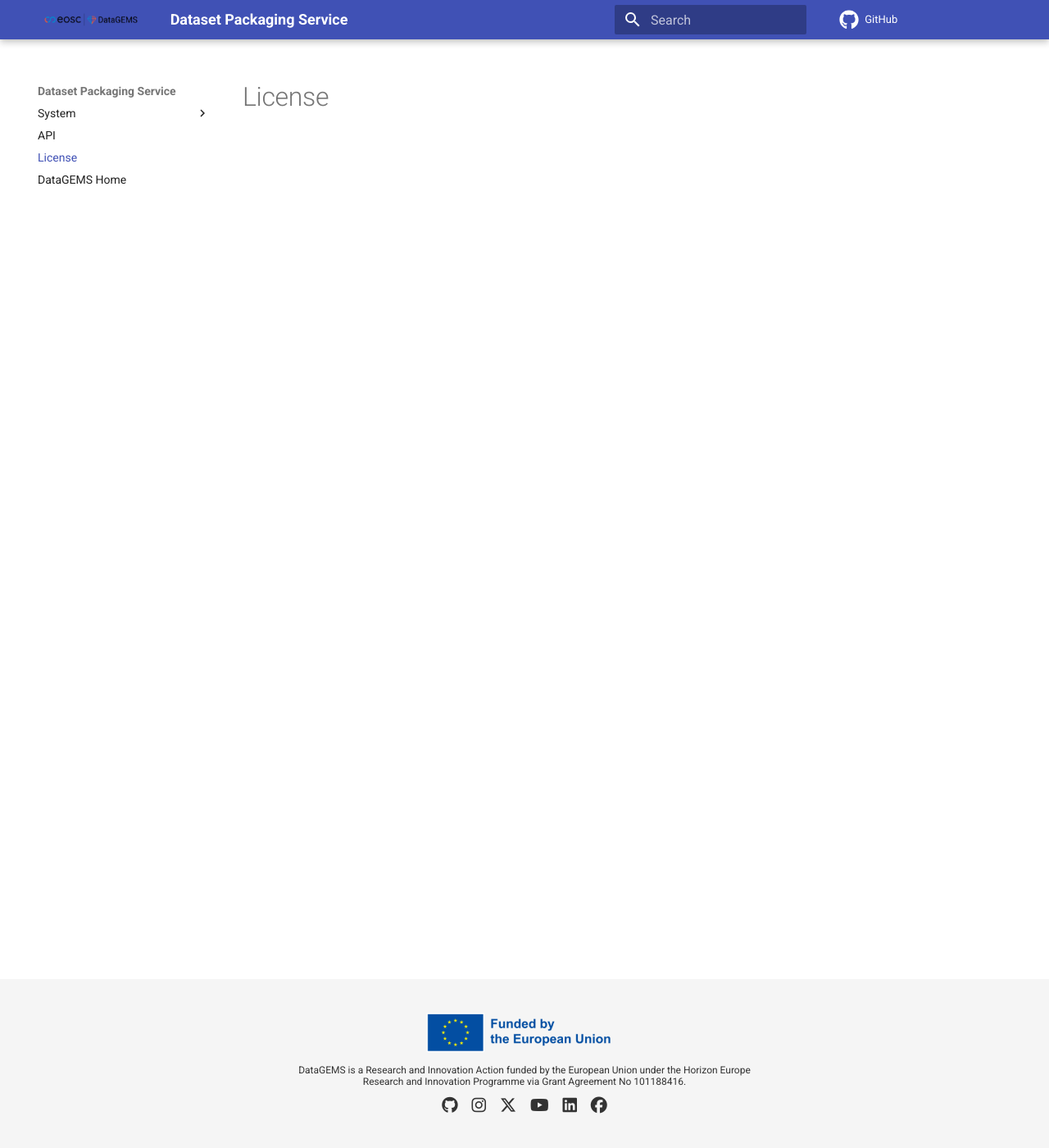
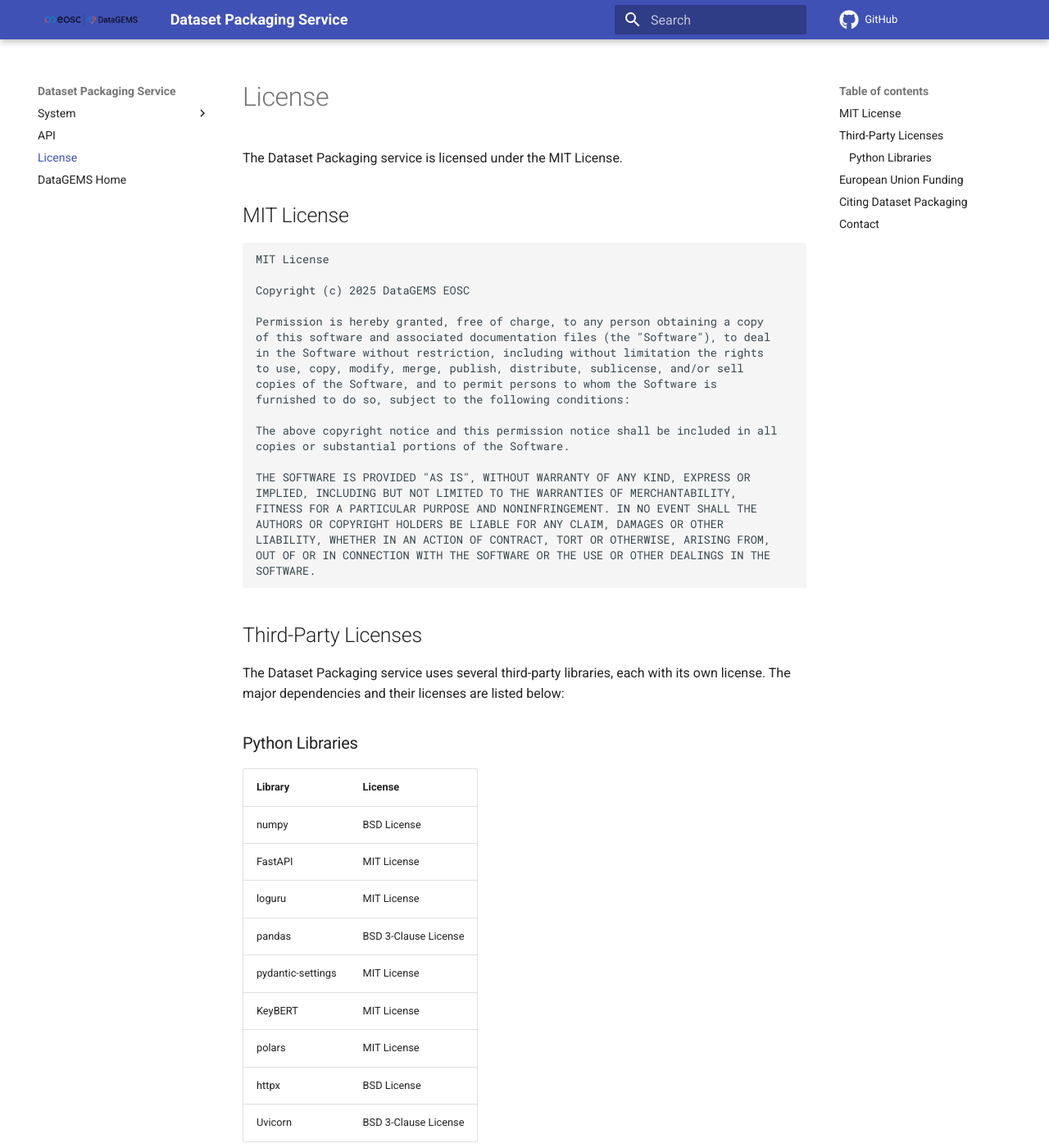
Before and after one commit to datagems-eosc/dataset-packaging-docs, an MkDocs documentation site: the page built from docs/source/license.md, in a window 1280 px wide and 1400 px high. Shown: the whole window at 82% size. Built offline with MkDocs 1.6.1 and Material for MkDocs 9.7.7, drawn with Linux system fonts in a browser that asks for light colours; comment, search, counter and statistics services are not loaded; the version menu is left out; some of the changed text lies outside the part shown.

Commit message:
update licence

````diff
--- a/docs/source/license.md
+++ b/docs/source/license.md
@@ -1 +1,80 @@
 # License
+
+The Dataset Packaging service is licensed under the MIT License.
+
+## MIT License
+
+```
+MIT License
+
+Copyright (c) 2025 DataGEMS EOSC
+
+Permission is hereby granted, free of charge, to any person obtaining a copy
+of this software and associated documentation files (the "Software"), to deal
+in the Software without restriction, including without limitation the rights
+to use, copy, modify, merge, publish, distribute, sublicense, and/or sell
+copies of the Software, and to permit persons to whom the Software is
+furnished to do so, subject to the following conditions:
+
+The above copyright notice and this permission notice shall be included in all
+copies or substantial portions of the Software.
+
+THE SOFTWARE IS PROVIDED "AS IS", WITHOUT WARRANTY OF ANY KIND, EXPRESS OR
+IMPLIED, INCLUDING BUT NOT LIMITED TO THE WARRANTIES OF MERCHANTABILITY,
+FITNESS FOR A PARTICULAR PURPOSE AND NONINFRINGEMENT. IN NO EVENT SHALL THE
+AUTHORS OR COPYRIGHT HOLDERS BE LIABLE FOR ANY CLAIM, DAMAGES OR OTHER
+LIABILITY, WHETHER IN AN ACTION OF CONTRACT, TORT OR OTHERWISE, ARISING FROM,
+OUT OF OR IN CONNECTION WITH THE SOFTWARE OR THE USE OR OTHER DEALINGS IN THE
+SOFTWARE.
+```
+
+## Third-Party Licenses
+
+The Dataset Packaging service uses several third-party libraries, each with its own license. The major dependencies and their licenses are listed below:
+
+### Python Libraries
+
+| Library           | License              |
+| ----------------- | -------------------- |
+| numpy             | BSD License          |
+| FastAPI           | MIT License          |
+| loguru            | MIT License          |
+| pandas            | BSD 3-Clause License |
+| pydantic-settings | MIT License          |
+| KeyBERT           | MIT License          |
+| polars            | MIT License          |
+| httpx             | BSD License          |
+| Uvicorn           | BSD 3-Clause License |
+
+## European Union Funding
+
+DataGEMS is a Research and Innovation Action funded by the European Union under the Horizon Europe Research and Innovation Programme via Grant Agreement No 101188416.
+
+![EU Logo](images/EN-Funded-by-the-EU-POS-7.png)
+
+## Citing Dataset Packaging
+
+If you use the Dataset Packaging service in your research, please cite it as follows:
+
+```
+DataGEMS EOSC. (2025). Dataset Packaging. GitHub. https://github.com/datagems-eosc/dataset-packaging
+```
+
+BibTeX:
+
+```bibtex
+@software{dataset-packaging,
+  author = {{DataGEMS EOSC}},
+  title = {Dataset Packaging},
+  year = {2025},
+  publisher = {GitHub},
+  url = {https://github.com/datagems-eosc/dataset-packaging}
+}
+```
+
+## Contact
+
+For questions regarding the license or usage of the Dataset Packaging service, please contact:
+
+- GitHub: [https://github.com/datagems-eosc/dataset-packaging](https://github.com/datagems-eosc/dataset-packaging)
+- Email: [contact@datagems.eu](mailto:contact@datagems.eu)
````
